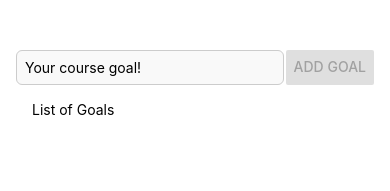
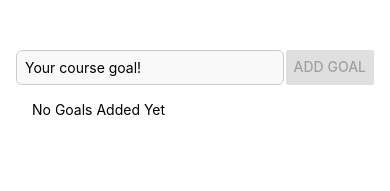
Before and after one commit to guitar6029/GoalsReactNative, a React Native app: screen / in a window 390 px wide. Shown: the top 191 px of the page. Built offline with nearby package versions, Linux system fonts and the light colour scheme.

Commit message:
added case if no goals or goals.length > 1

```diff
--- a/App.js
+++ b/App.js
@@ -30,7 +30,7 @@ export default function App() {
         />
       </View>
       <View style={styles.goalsContainer}>
-        <Text>List of Goals</Text>
+        { goals.length > 0 ? <Text>List of Goals</Text> : <Text>No Goals Added Yet</Text> }
         {goals.map((goal, index) => (
           <Text key={index} style={{ padding: 8, borderBottomWidth: 1 }}>
             {goal}
```
